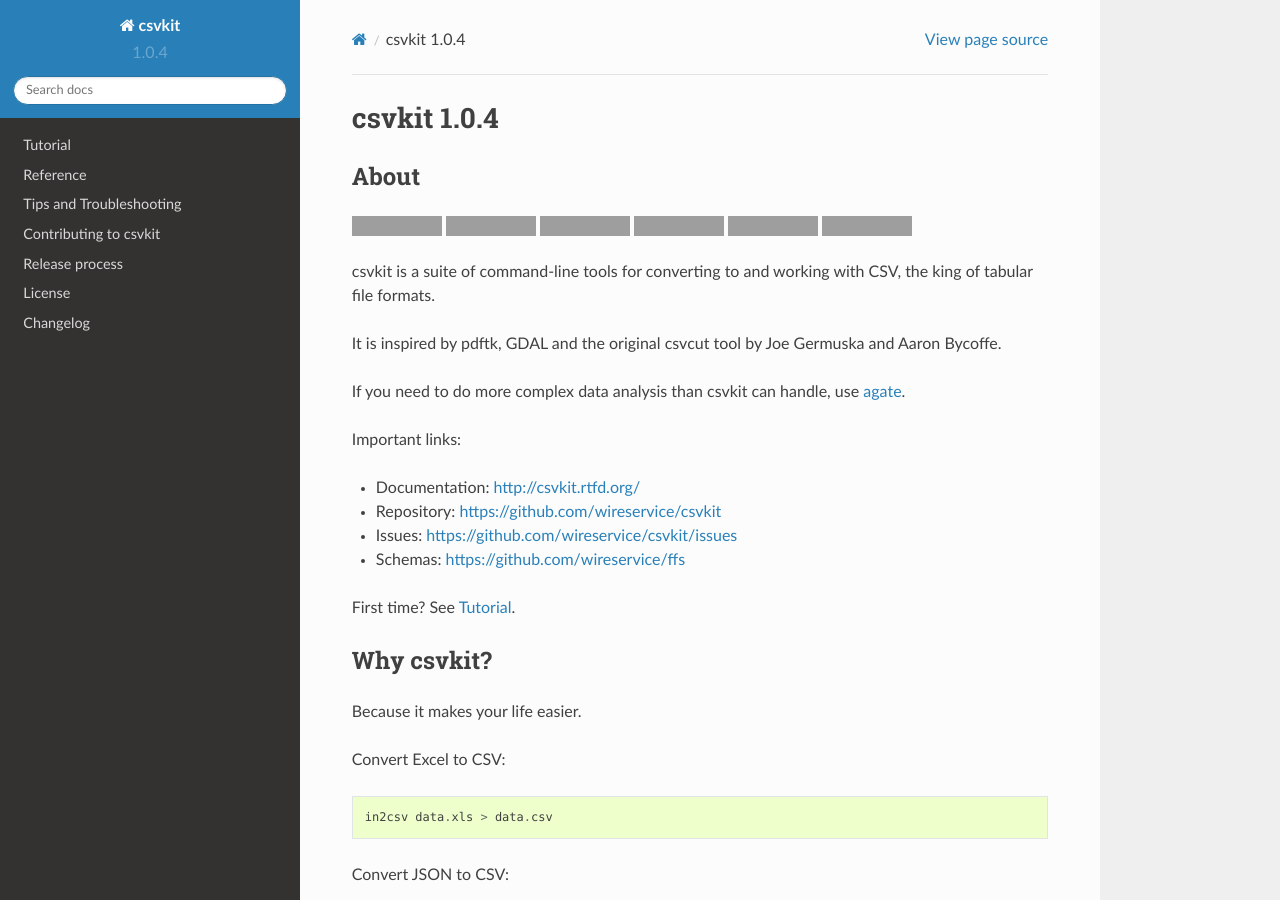
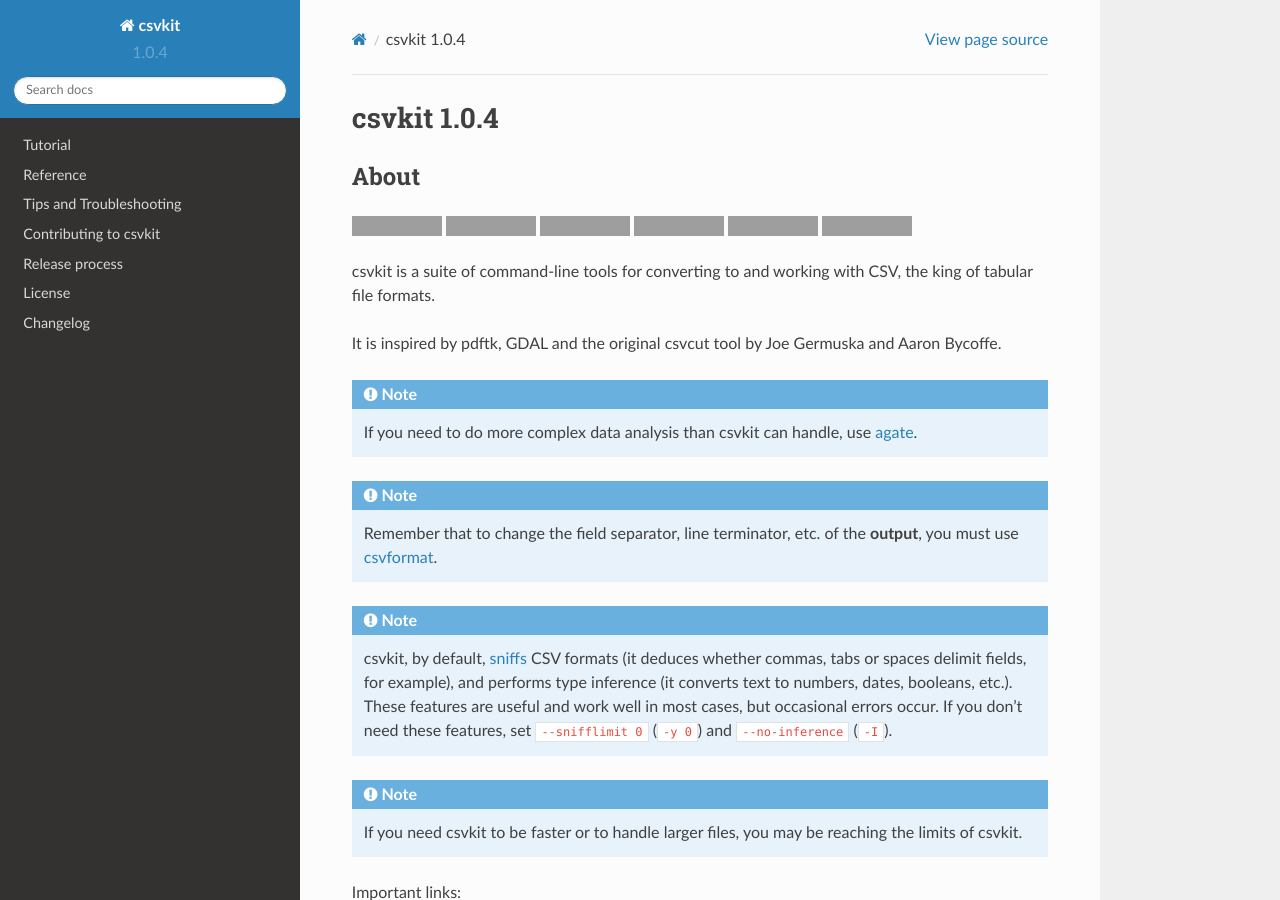
Before and after one commit to wireservice/csvkit, a Sphinx documentation site: the page built from docs/index.rst, in a window 1280 px wide and 900 px high, cut to the strip 0-900 px from the top of the window. Built offline with Sphinx 7.4.7 and the Read the Docs theme 2.0.0, drawn with Linux system fonts in a browser that asks for light colours; grey boxes are pictures that could not be loaded.

Commit message:
Add frequently asked questions / issues to top of readme

```diff
--- a/README.rst
+++ b/README.rst
@@ -26,7 +26,21 @@
 
 It is inspired by pdftk, GDAL and the original csvcut tool by Joe Germuska and Aaron Bycoffe.
 
-If you need to do more complex data analysis than csvkit can handle, use `agate <https://github.com/wireservice/agate>`_.
+.. note::
+
+    If you need to do more complex data analysis than csvkit can handle, use `agate <https://github.com/wireservice/agate>`_.
+
+.. note::
+
+    Remember that to change the field separator, line terminator, etc. of the **output**, you must use :doc:`/scripts/csvformat`.
+
+.. note::
+
+    csvkit, by default, `sniffs <https://docs.python.org/3.5/library/csv.html#csv.Sniffer>`_ CSV formats (it deduces whether commas, tabs or spaces delimit fields, for example), and performs type inference (it converts text to numbers, dates, booleans, etc.). These features are useful and work well in most cases, but occasional errors occur. If you don't need these features, set :code:`--snifflimit 0` (:code:`-y 0`) and :code:`--no-inference` (:code:`-I`).
+
+.. note::
+
+    If you need csvkit to be faster or to handle larger files, you may be reaching the limits of csvkit.
 
 Important links:
 
```
Also changed, not shown: docs/tricks.rst (+7 -1 lines).
